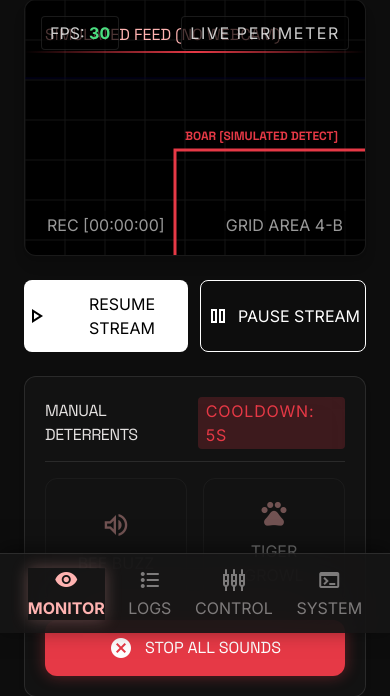
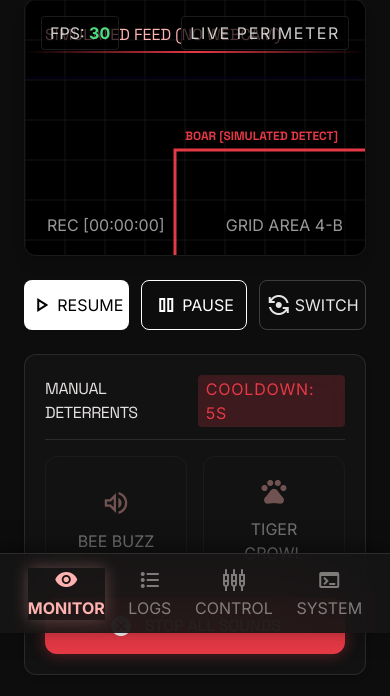
Before and after one commit to call-me-mahi/Wild-Sentry-Command, a Flask app: page / in a window 390 px wide. Shown: the part 211-907 px from the top of the page. After the commit the page ends 886 px from the top, so only its background shows below. Run offline with Flask 3, Linux system fonts and the light colour scheme; some libraries are stand-ins or nearby versions.

Commit message:
feat: add switch camera button for mobile devices and set alarm buzz duration to 15s (10-20s)

```diff
--- a/agriculture--main/templates/index.html
+++ b/agriculture--main/templates/index.html
@@ -207,13 +207,17 @@
             <!-- Camera Controls -->
             <section class="space-y-4">
                 <div class="flex gap-3">
-                    <button id="btn-toggle-camera" onclick="toggleCamera(true)" class="flex-1 bg-white text-black font-label-md text-label-md py-3 rounded-lg flex items-center justify-center gap-2 active:scale-95 transition-transform hover:bg-neutral-200">
+                    <button id="btn-toggle-camera" onclick="toggleCamera(true)" class="flex-1 bg-white text-black font-label-md text-label-md py-3 rounded-lg flex items-center justify-center gap-1 active:scale-95 transition-transform hover:bg-neutral-200">
                         <span class="material-symbols-outlined">play_arrow</span>
-                        RESUME STREAM
+                        RESUME
                     </button>
-                    <button id="btn-pause-camera" onclick="toggleCamera(false)" class="flex-1 border border-white text-white font-label-md text-label-md py-3 rounded-lg flex items-center justify-center gap-2 active:scale-95 transition-transform hover:bg-white/10">
+                    <button id="btn-pause-camera" onclick="toggleCamera(false)" class="flex-1 border border-white text-white font-label-md text-label-md py-3 rounded-lg flex items-center justify-center gap-1 active:scale-95 transition-transform hover:bg-white/10">
                         <span class="material-symbols-outlined">pause</span>
-                        PAUSE STREAM
+                        PAUSE
+                    </button>
+                    <button id="btn-switch-camera" onclick="switchFacingMode()" class="flex-1 border border-white/20 text-white/90 font-label-md text-label-md py-3 rounded-lg flex items-center justify-center gap-1 active:scale-95 transition-transform hover:bg-white/5">
+                        <span class="material-symbols-outlined">flip_camera_android</span>
+                        SWITCH
                     </button>
                 </div>
             </section>
@@ -429,6 +433,7 @@ Ready.
         let simInterval = null;
         let lastSoundTime = 0;
         let cooldownInterval = null;
+        let currentFacingMode = "user";
 
         // Switch Screen Tabs
         function switchTab(tabId) {
@@ -498,19 +503,30 @@ Ready.
             }).join('');
         }
 
+        async function switchFacingMode() {
+            currentFacingMode = (currentFacingMode === "user") ? "environment" : "user";
+            document.getElementById('sys-diagnostic-logs').innerText += `\n[INFO] Switching camera facingMode to: ${currentFacingMode}`;
+            stopWebcam();
+            await initCamera();
+        }
+
         // Access Browser Webcam
         async function initCamera() {
             const video = document.getElementById('video-stream');
             try {
                 localStream = await navigator.mediaDevices.getUserMedia({
-                    video: { width: { ideal: 640 }, height: { ideal: 480 } }
+                    video: {
+                        width: { ideal: 640 },
+                        height: { ideal: 480 },
+                        facingMode: currentFacingMode
+                    }
                 });
                 video.srcObject = localStream;
                 video.onloadedmetadata = () => {
                     video.play();
                     STATUS.camera_connected = true;
                     updateUIStatus();
-                    document.getElementById('sys-diagnostic-logs').innerText += `\n[INFO] Local webcam connected successfully.`;
+                    document.getElementById('sys-diagnostic-logs').innerText += `\n[INFO] Local webcam (${currentFacingMode}) connected successfully.`;
 
                     // Cancel simulation grid loop and start camera AI loop
                     clearInterval(simInterval);
@@ -579,8 +595,17 @@ Ready.
 
             if (soundToPlay) {
                 soundToPlay.currentTime = 0;
+                soundToPlay.loop = true; // Loop audio to play continuously
                 soundToPlay.play().then(() => {
                     document.getElementById('sys-diagnostic-logs').innerText += `\n[ACTION] Sound triggered: ${soundLabel}`;
+
+                    // Stop playing automatically after 15 seconds (10 to 20 seconds)
+                    setTimeout(() => {
+                        soundToPlay.pause();
+                        soundToPlay.currentTime = 0;
+                        soundToPlay.loop = false;
+                        document.getElementById('sys-diagnostic-logs').innerText += `\n[ACTION] Sound stopped automatically after 15s.`;
+                    }, 15000);
                 }).catch(err => {
                     console.error("Sound play failed:", err);
                     document.getElementById('sys-diagnostic-logs').innerText += `\n[ERROR] Audio playback blocked by browser. Click anywhere on the page first.`;
```
Also changed, not shown: index.html (+31 -6 lines).
